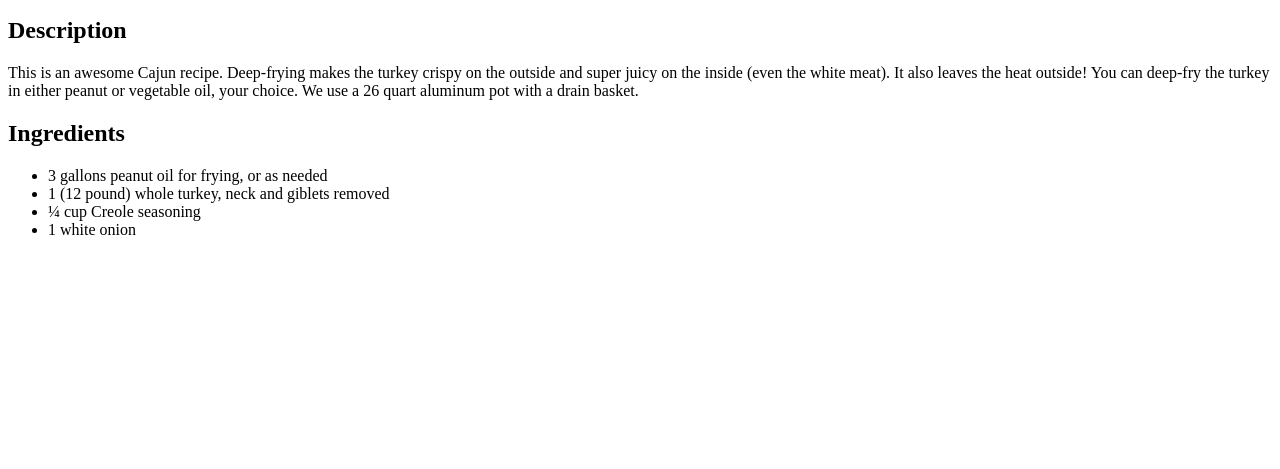
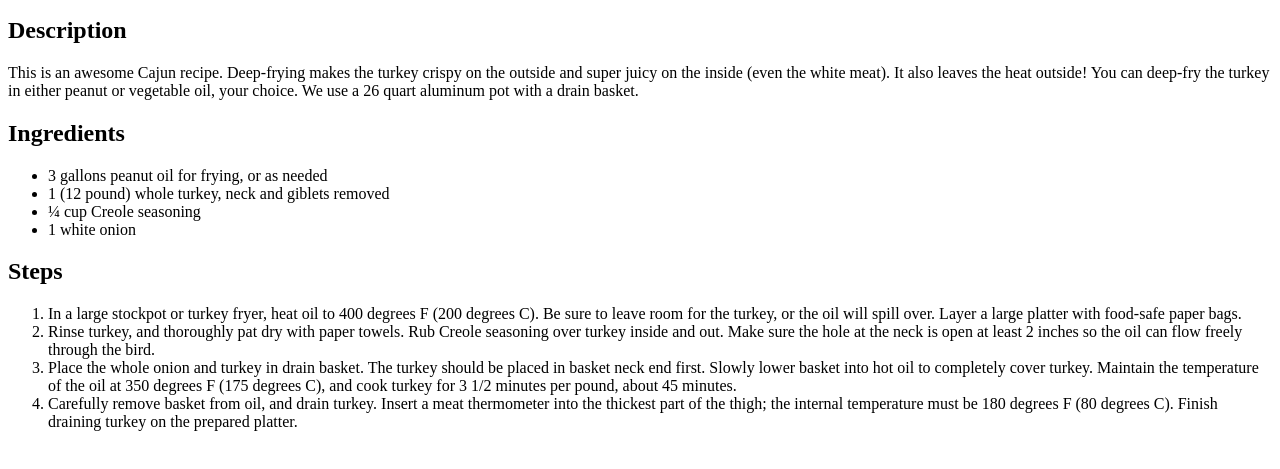
Before and after one commit to DakotaRileyMedia/odin-recipes, a plain HTML site: page recipes/deep-fried-turkey.html in a window 1280 px wide. Shown: the part 101-570 px from the top of the page. Drawn offline with Linux system fonts and the light colour scheme.

Commit message:
Add steps header and list to deep-fried-turkey.html

```diff
--- a/recipes/deep-fried-turkey.html
+++ b/recipes/deep-fried-turkey.html
@@ -23,5 +23,12 @@
       <li>¼ cup Creole seasoning</li>
       <li>1 white onion</li>
     </ul>
+    <h2>Steps</h2>
+    <ol>
+      <li>In a large stockpot or turkey fryer, heat oil to 400 degrees F (200 degrees C). Be sure to leave room for the turkey, or the oil will spill over. Layer a large platter with food-safe paper bags.</li>
+      <li>Rinse turkey, and thoroughly pat dry with paper towels. Rub Creole seasoning over turkey inside and out. Make sure the hole at the neck is open at least 2 inches so the oil can flow freely through the bird.</li>
+      <li>Place the whole onion and turkey in drain basket. The turkey should be placed in basket neck end first. Slowly lower basket into hot oil to completely cover turkey. Maintain the temperature of the oil at 350 degrees F (175 degrees C), and cook turkey for 3 1/2 minutes per pound, about 45 minutes.</li>
+      <li>Carefully remove basket from oil, and drain turkey. Insert a meat thermometer into the thickest part of the thigh; the internal temperature must be 180 degrees F (80 degrees C). Finish draining turkey on the prepared platter.</li>
+    </ol>
   </body>
 </html>
```
